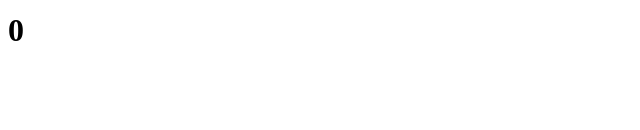
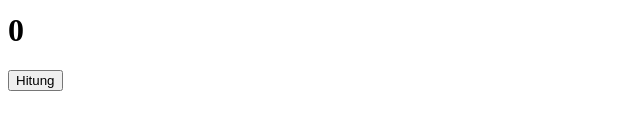
Before and after one commit to afi11/belajar-vue-dasar, a Vue app: page / in a window 1280 px wide. Shown: the part 172-302 px from the top of the page, without its empty margins (0-640 px from the left). Built offline with nearby package versions, Linux system fonts and the light colour scheme.

Commit message:
Penggunaan Fuction Composition API

```diff
--- a/src/App.vue
+++ b/src/App.vue
@@ -8,6 +8,7 @@
     </div>
     <h3>Luas</h3>
     <h1>{{ luas }}</h1>
+    <button v-on:click="hitung()">Hitung</button>
 </template>
 
 <script>
@@ -20,12 +21,15 @@ export default {
         const tinggi = ref(0);
         const luas = ref(0);
 
-        console.log(alas);
+       function hitung(){
+            luas.value = parseFloat(alas.value * tinggi.value) / 2
+       }
 
         return {
             alas,
             tinggi,
-            luas
+            luas,
+            hitung
         }
     }
 }
```
